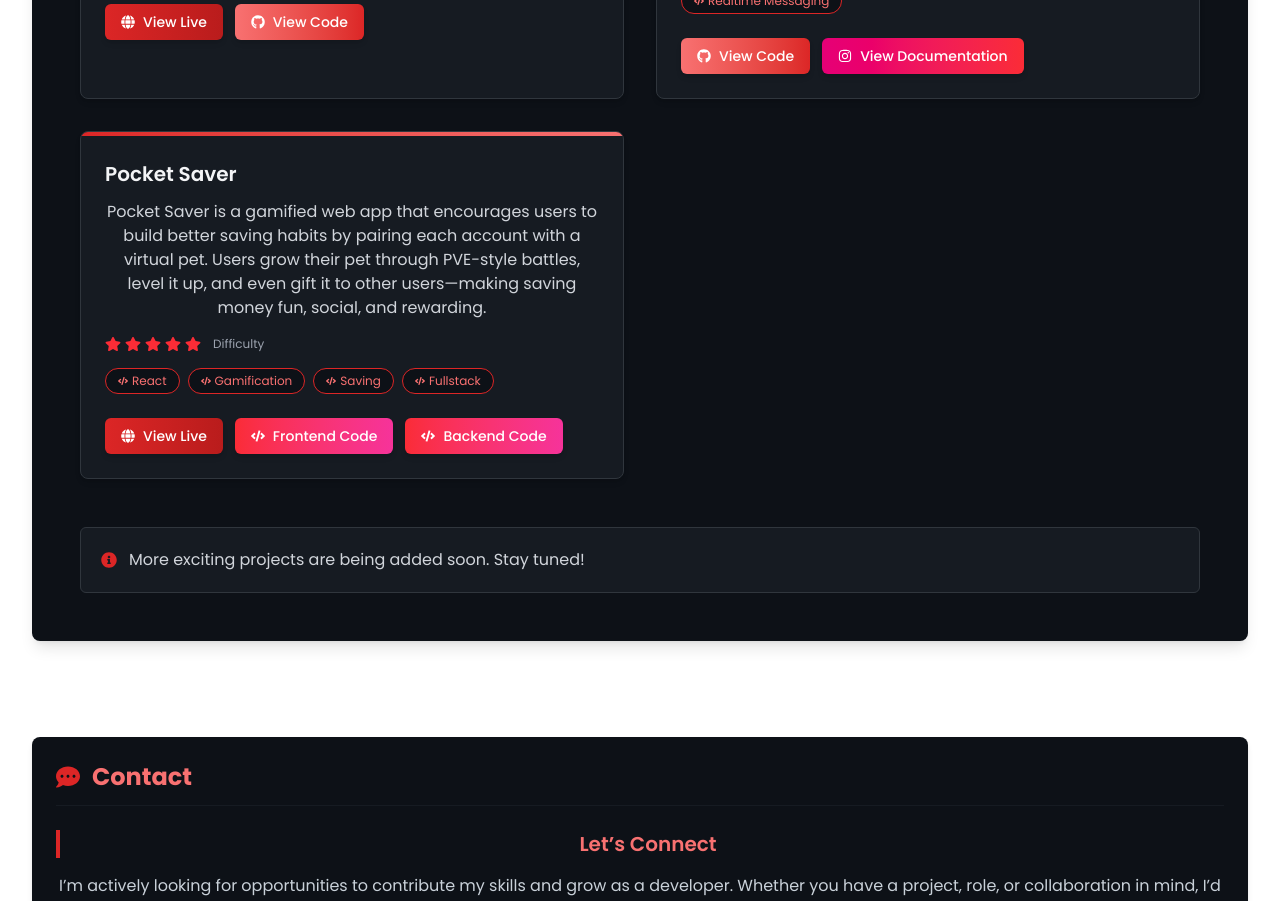
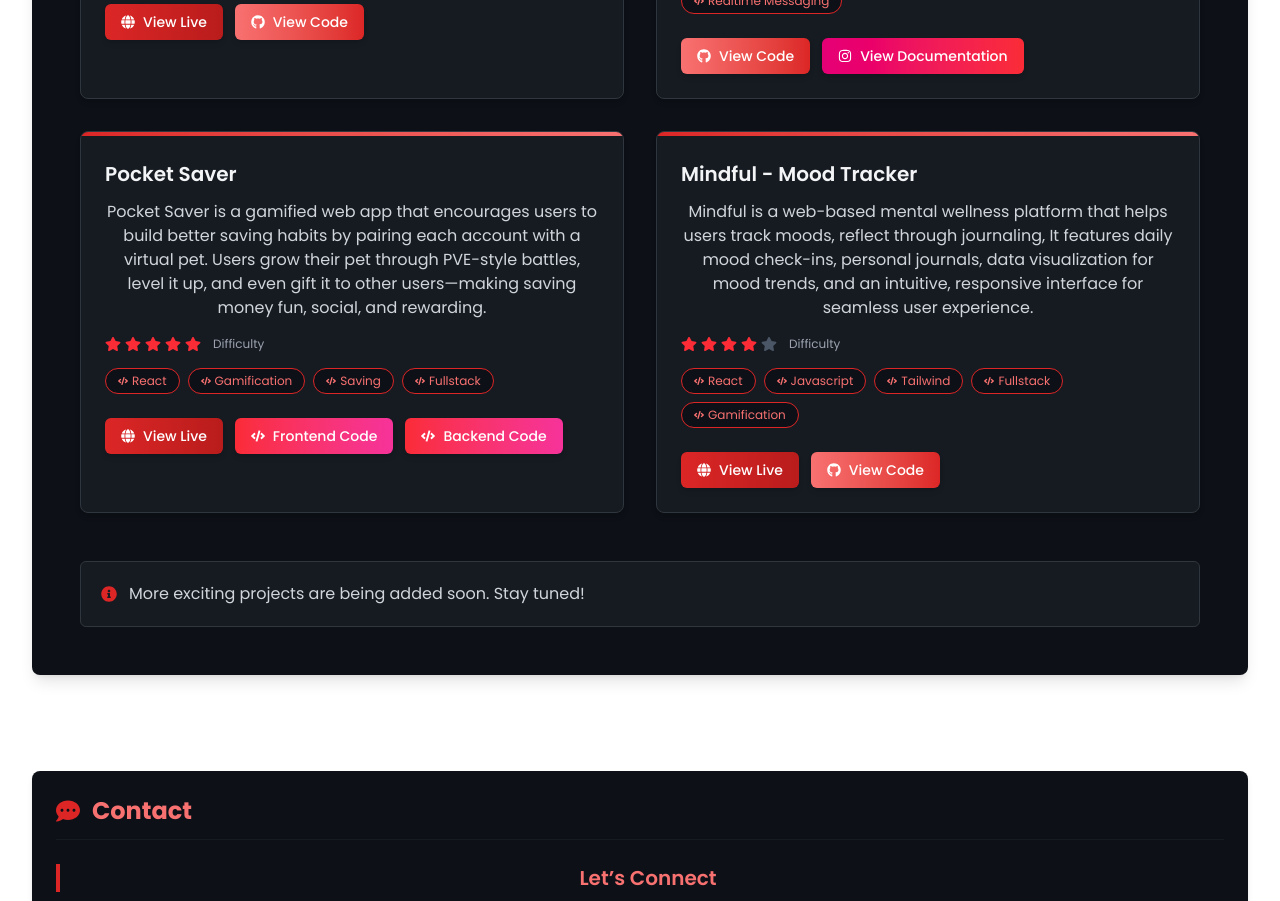
Before and after one commit to TonYacapin/abks_portfolio, a React (Vite) app: page / in a window 1280 px wide. Shown: the part 3140-4041 px from the top of the page. Built offline with nearby package versions, Linux system fonts and the light colour scheme.

Commit message:
feat: enhance ProjectsSection with new project details and improved tag formatting

```diff
--- a/src/components/sections/ProjectsSection.jsx
+++ b/src/components/sections/ProjectsSection.jsx
@@ -12,7 +12,6 @@ import { useState } from "react";
 
 export default function ProjectsSection() {
   const [hoveredProject, setHoveredProject] = useState(null);
-
   const projects = [
     {
       id: 1,
@@ -73,13 +72,7 @@ export default function ProjectsSection() {
       codeUrl: "https://github.com/TonYacapin/SPAZIOO",
       instaUrl:
         "https://www.instagram.com/s/aGlnaGxpZ2h0OjE3OTg5MDY4MTU1NjMwNzYy?story_media_id=3356975524537478502_65143603232&igsh=MThlZHZyZmkwdGo1eg=",
-      tags: [
-        "React Native",
-        "Expo",
-        "Mobile",
-        "Google Maps",
-        "Realtime Messaging",
-      ],
+      tags: ["React Native", "Expo", "Mobile", "Google Maps", "Realtime Messaging"],
       difficulty: 5,
     },
     {
@@ -92,15 +85,19 @@ export default function ProjectsSection() {
       tags: ["React", "Gamification", "Saving", "Fullstack"],
       difficulty: 5,
       additionalLinks: [
-        {
-          label: "Frontend Code",
-          url: "https://github.com/TonYacapin/savr_frontend",
-        },
-        {
-          label: "Backend Code",
-          url: "https://github.com/TonYacapin/savr_backend",
-        },
+        { label: "Frontend Code", url: "https://github.com/TonYacapin/savr_frontend" },
+        { label: "Backend Code", url: "https://github.com/TonYacapin/savr_backend" },
       ],
+    },
+    {
+      id: 8,
+      title: "Mindful - Mood Tracker",
+      description:
+        "Mindful is a web-based mental wellness platform that helps users track moods, reflect through journaling, It features daily mood check-ins, personal journals, data visualization for mood trends, and an intuitive, responsive interface for seamless user experience.",
+      liveUrl: "https://mindful-app-phi.vercel.app/",
+      codeUrl: "https://github.com/TonYacapin/Mindful-App",
+      tags: ["React", "Javascript", "Tailwind", "Fullstack", "Gamification"],
+      difficulty: 4,
     },
   ];
 
```
Also changed, not shown: 1 other file (tests, documents, lock files or other folders).
